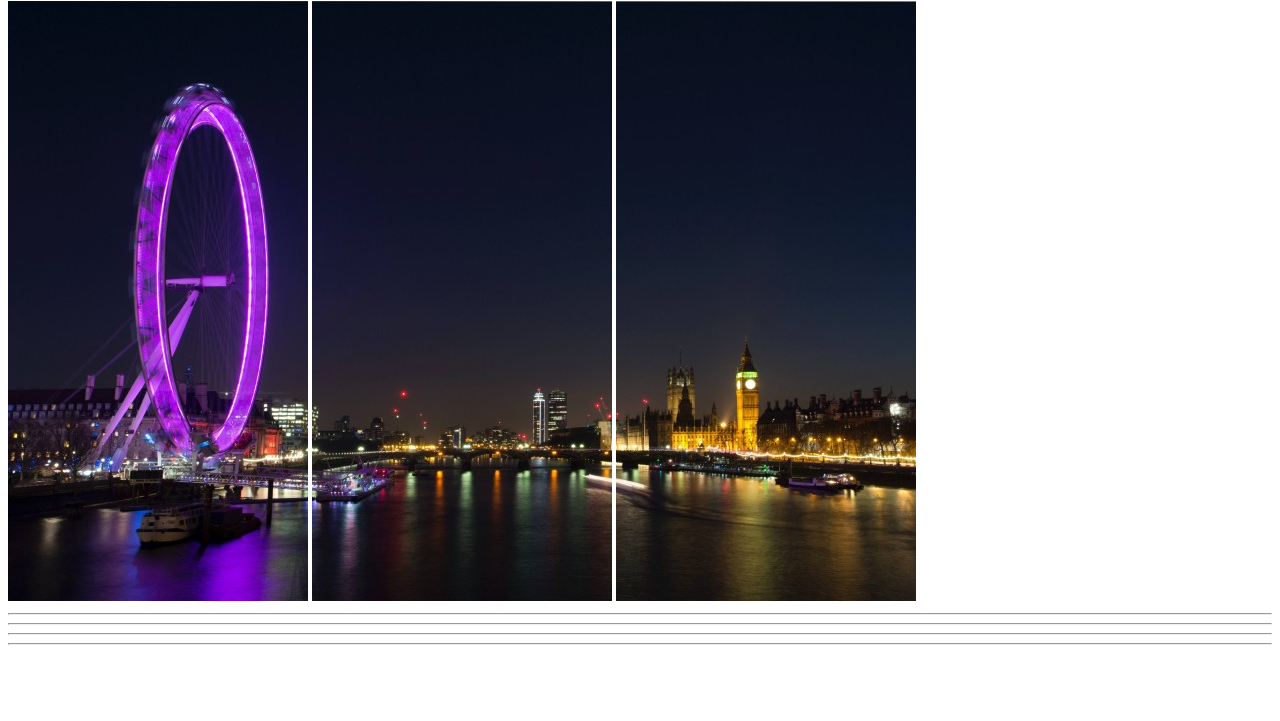
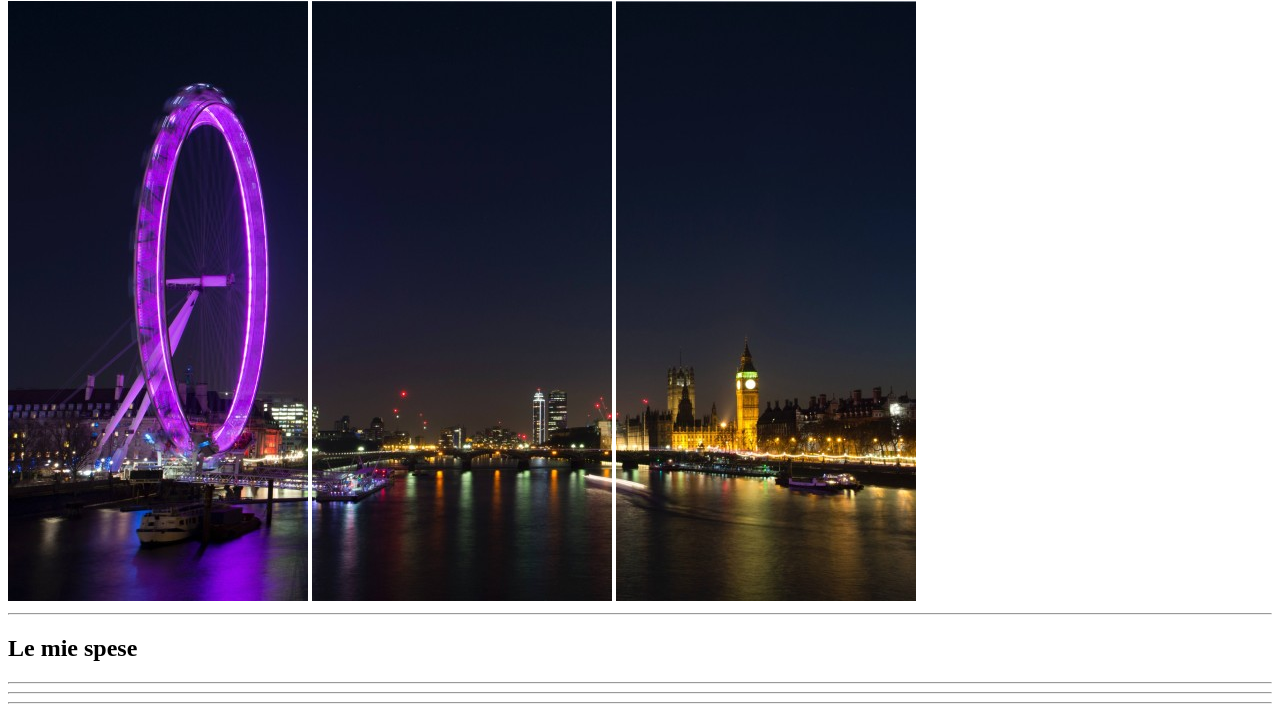
Before and after one commit to antoinde/html-london-trip, a plain HTML site: page index.html in a window 1280 px wide. Shown: the part 79-800 px from the top of the page. Drawn offline with Linux system fonts and the light colour scheme.

Commit message:
Added title in 1° section

```diff
--- a/index.html
+++ b/index.html
@@ -20,6 +20,7 @@
         <hr>                  <!-- 1° horizzontal rule -->
         <!-- Section 1 -->
         <section>
+            <h2>Le mie spese</h2>
 
         </section>
 
```
